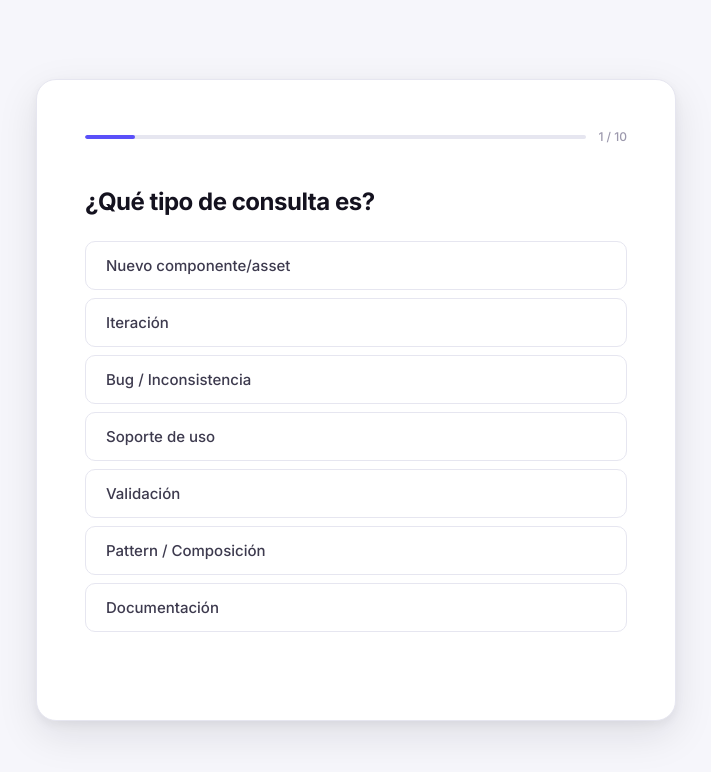
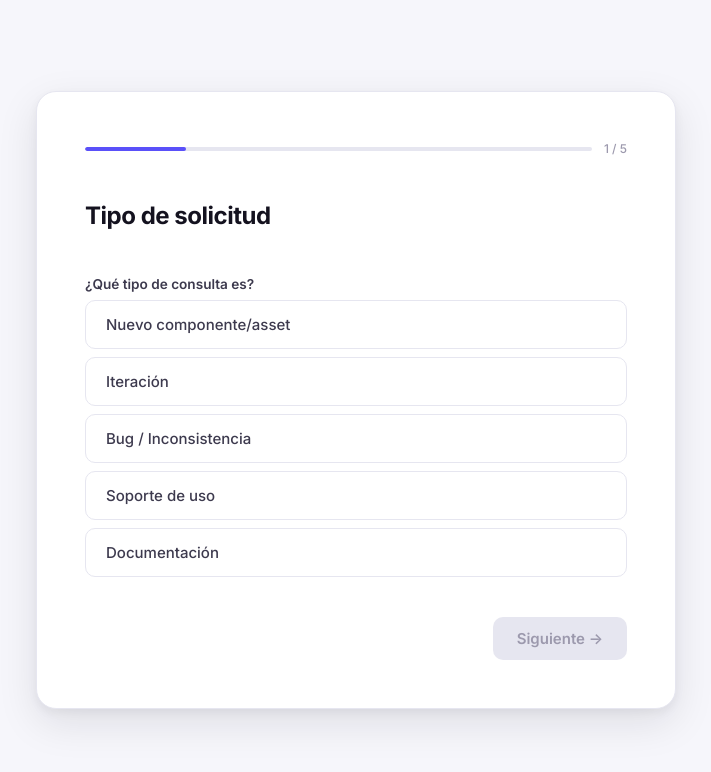
Before and after one commit to PJOGLAR/Fractal, a React (Vite) app: page /request in a window 1280 px wide. Shown: the top 772 px of the page, without its empty margins (284-995 px from the left). Built offline with nearby package versions, Linux system fonts and the light colour scheme.

Commit message:
feat: improved request form with grouped steps and conditional fields, add component specs

```diff
--- a/src/pages/RequestForm.css
+++ b/src/pages/RequestForm.css
@@ -49,11 +49,11 @@
   white-space: nowrap;
 }
 
-/* Question */
-.request-question {
+/* Fields */
+.step-fields {
   display: flex;
   flex-direction: column;
-  gap: 1.5rem;
+  gap: 1.25rem;
   animation: fadeIn 0.2s ease;
 }
 
@@ -62,12 +62,59 @@
   to { opacity: 1; transform: translateY(0); }
 }
 
-.question-text {
+.step-title {
   font-size: 1.5rem;
   font-weight: 700;
   color: var(--color-text);
   letter-spacing: -0.02em;
-  line-height: 1.3;
+}
+
+.field-group {
+  display: flex;
+  flex-direction: column;
+  gap: 0.4rem;
+}
+
+.field-label {
+  font-size: 0.85rem;
+  font-weight: 600;
+  color: var(--color-text-body);
+}
+
+/* Checkbox */
+.checkbox-field {
+  display: flex;
+  align-items: center;
+  gap: 0.625rem;
+  padding: 0.75rem 1rem;
+  border: 1.5px solid var(--color-border);
+  border-radius: var(--radius-md);
+  cursor: pointer;
+  transition: all 0.15s;
+}
+
+.checkbox-field:hover {
+  border-color: var(--color-accent-light);
+  background: var(--color-accent-subtle);
+}
+
+.checkbox-field input[type="checkbox"] {
+  width: 18px;
+  height: 18px;
+  accent-color: var(--brand-primary);
+  cursor: pointer;
+}
+
+.checkbox-label {
+  font-size: 0.9rem;
+  color: var(--color-text-body);
+  font-weight: 500;
+}
+
+.request-textarea.conditional {
+  margin-top: -0.1rem;
+  border-color: var(--color-accent-light);
+  background: var(--brand-quiet);
 }
 
 /* Choices */
@@ -245,5 +292,5 @@
 
 @media (max-width: 640px) {
   .request-card { padding: 2rem 1.5rem; }
-  .question-text { font-size: 1.25rem; }
+  .step-title { font-size: 1.25rem; }
 }
--- a/src/pages/RequestForm.tsx
+++ b/src/pages/RequestForm.tsx
@@ -8,63 +8,121 @@ interface FormData {
   requester: string
   problem: string
   screens: string
-  triedExisting: string
+  triedExisting: boolean
+  triedExistingDetail: string
+  hasBenchmark: boolean
   benchmark: string
+  hasProposal: boolean
   proposal: string
   urgency: string
 }
 
-const STEPS = [
-  { key: 'requestType', question: '¿Qué tipo de consulta es?', type: 'choice', options: ['Nuevo componente/asset', 'Iteración', 'Bug / Inconsistencia', 'Soporte de uso', 'Validación', 'Pattern / Composición', 'Documentación'] },
-  { key: 'assetType', question: '¿Qué tipo de asset involucra?', type: 'choice', options: ['Componente', 'Ícono', 'Ilustración', 'Brand / Logo', 'Token', 'Otro'] },
-  { key: 'team', question: '¿De qué tribu o producto es?', type: 'text', placeholder: 'Ej: Pagos, Onboarding, Mi línea...' },
-  { key: 'requester', question: '¿Quién solicita?', type: 'text', placeholder: 'Tu nombre' },
-  { key: 'problem', question: '¿Qué problema estás intentando resolver?', type: 'textarea', placeholder: 'Describí el contexto y la necesidad...' },
-  { key: 'screens', question: '¿En qué pantallas o flujos se necesita?', type: 'textarea', placeholder: 'Links a Figma o descripción de las pantallas...' },
-  { key: 'triedExisting', question: '¿Probaste con componentes existentes?', type: 'textarea', placeholder: '¿Cuáles probaste y por qué no funcionan?' },
-  { key: 'benchmark', question: '¿Tenés referencias de cómo lo resuelven otros?', type: 'textarea', placeholder: 'Links a productos, DS, o screenshots (2-3 referencias)' },
-  { key: 'proposal', question: '¿Tenés una propuesta diseñada?', type: 'text', placeholder: 'Link al frame de Figma (opcional)' },
-  { key: 'urgency', question: '¿Qué urgencia tiene?', type: 'choice', options: ['Alta', 'Media', 'Baja'] },
+interface Step {
+  key: string
+  title: string
+  fields: Field[]
+}
+
+interface Field {
+  key: string
+  label: string
+  type: 'choice' | 'text' | 'textarea' | 'checkbox' | 'conditional-text'
+  options?: string[]
+  placeholder?: string
+  conditionKey?: string // show only when this key is true
+}
+
+const STEPS: Step[] = [
+  {
+    key: 'type',
+    title: 'Tipo de solicitud',
+    fields: [
+      { key: 'requestType', label: '¿Qué tipo de consulta es?', type: 'choice', options: ['Nuevo componente/asset', 'Iteración', 'Bug / Inconsistencia', 'Soporte de uso', 'Documentación'] },
+    ]
+  },
+  {
+    key: 'asset',
+    title: 'Tipo de asset',
+    fields: [
+      { key: 'assetType', label: '¿Qué tipo de asset involucra?', type: 'choice', options: ['Componente', 'Ícono', 'Ilustración', 'Brand / Logo', 'Token', 'Otro'] },
+    ]
+  },
+  {
+    key: 'who',
+    title: 'Información del solicitante',
+    fields: [
+      { key: 'requester', label: 'Tu nombre', type: 'text', placeholder: 'Nombre y apellido' },
+      { key: 'team', label: 'Tribu / Producto', type: 'text', placeholder: 'Ej: Pagos, Onboarding, Mi línea...' },
+    ]
+  },
+  {
+    key: 'problem',
+    title: 'Contexto del pedido',
+    fields: [
+      { key: 'problem', label: '¿Qué problema estás intentando resolver?', type: 'textarea', placeholder: 'Describí el contexto y la necesidad...' },
+      { key: 'screens', label: 'Pantallas o flujos donde se necesita', type: 'textarea', placeholder: 'Links a Figma o descripción...' },
+    ]
+  },
+  {
+    key: 'research',
+    title: 'Investigación previa',
+    fields: [
+      { key: 'triedExisting', label: '¿Probaste con componentes existentes?', type: 'checkbox' },
+      { key: 'triedExistingDetail', label: '¿Cuáles probaste y por qué no funcionan?', type: 'conditional-text', conditionKey: 'triedExisting', placeholder: 'Ej: probé Button pero no tiene variante con ícono a la derecha...' },
+      { key: 'hasBenchmark', label: '¿Tenés referencias de otros productos?', type: 'checkbox' },
+      { key: 'benchmark', label: 'Links o descripción del benchmark', type: 'conditional-text', conditionKey: 'hasBenchmark', placeholder: 'Links a productos, DS, o screenshots (2-3 referencias)' },
+      { key: 'hasProposal', label: '¿Tenés una propuesta diseñada?', type: 'checkbox' },
+      { key: 'proposal', label: 'Link al frame de Figma', type: 'conditional-text', conditionKey: 'hasProposal', placeholder: 'https://www.figma.com/design/...' },
+    ]
+  },
+  {
+    key: 'urgency',
+    title: 'Urgencia',
+    fields: [
+      { key: 'urgency', label: '¿Qué urgencia tiene?', type: 'choice', options: ['Alta', 'Media', 'Baja'] },
+    ]
+  },
 ]
 
 export function RequestForm() {
   const [step, setStep] = useState(0)
   const [formData, setFormData] = useState<FormData>({
     requestType: '', assetType: '', team: '', requester: '',
-    problem: '', screens: '', triedExisting: '', benchmark: '',
-    proposal: '', urgency: '',
+    problem: '', screens: '', triedExisting: false, triedExistingDetail: '',
+    hasBenchmark: false, benchmark: '', hasProposal: false, proposal: '',
+    urgency: '',
   })
   const [submitted, setSubmitted] = useState(false)
 
-  const currentStep = STEPS[step]
-  const currentValue = formData[currentStep.key as keyof FormData]
-  const isLastStep = step === STEPS.length - 1
-  const canAdvance = currentValue.trim().length > 0
+  // Skip asset type step if not "Nuevo componente/asset"
+  const visibleSteps = STEPS.filter(s => {
+    if (s.key === 'asset' && formData.requestType !== 'Nuevo componente/asset') return false
+    return true
+  })
+  const currentVisibleStep = visibleSteps[step]
+  const isLastVisibleStep = step === visibleSteps.length - 1
 
-  function handleChoice(value: string) {
-    setFormData({ ...formData, [currentStep.key]: value })
-    if (!isLastStep) {
-      setTimeout(() => setStep(step + 1), 200)
+  function canAdvance(): boolean {
+    for (const field of currentVisibleStep.fields) {
+      if (field.type === 'conditional-text') continue
+      if (field.type === 'checkbox') continue
+      const value = formData[field.key as keyof FormData]
+      if (typeof value === 'string' && !value.trim()) return false
     }
+    return true
   }
 
   function handleNext() {
-    if (isLastStep) {
-      handleSubmit()
-    } else {
-      setStep(step + 1)
-    }
+    if (isLastVisibleStep) handleSubmit()
+    else setStep(step + 1)
   }
 
   function handleBack() {
     if (step > 0) setStep(step - 1)
   }
 
-  function handleKeyDown(e: React.KeyboardEvent) {
-    if (e.key === 'Enter' && !e.shiftKey && canAdvance) {
-      e.preventDefault()
-      handleNext()
-    }
+  function updateField(key: string, value: string | boolean) {
+    setFormData({ ...formData, [key]: value })
   }
 
   function handleSubmit() {
@@ -77,7 +135,6 @@ export function RequestForm() {
       assignedTo: '',
       resolvedAt: '',
     }
-    // Save to localStorage (will sync to JSON later)
     const existing = JSON.parse(localStorage.getItem('ds-requests') || '[]')
     existing.unshift(entry)
     localStorage.setItem('ds-requests', JSON.stringify(existing))
@@ -91,7 +148,7 @@ export function RequestForm() {
           <div className="success-icon">✓</div>
           <h2>Solicitud enviada</h2>
           <p>Tu pedido fue registrado. El equipo de DS lo va a revisar en la próxima sesión.</p>
-          <button className="btn-primary" onClick={() => { setSubmitted(false); setStep(0); setFormData({ requestType: '', assetType: '', team: '', requester: '', problem: '', screens: '', triedExisting: '', benchmark: '', proposal: '', urgency: '' }) }}>
+          <button className="btn-primary" onClick={() => { setSubmitted(false); setStep(0); setFormData({ requestType: '', assetType: '', team: '', requester: '', problem: '', screens: '', triedExisting: false, triedExistingDetail: '', hasBenchmark: false, benchmark: '', hasProposal: false, proposal: '', urgency: '' }) }}>
             Enviar otra solicitud
           </button>
         </div>
@@ -105,52 +162,91 @@ export function RequestForm() {
         {/* Progress */}
         <div className="request-progress">
           <div className="progress-bar">
-            <div className="progress-fill" style={{ width: `${((step + 1) / STEPS.length) * 100}%` }} />
+            <div className="progress-fill" style={{ width: `${((step + 1) / visibleSteps.length) * 100}%` }} />
           </div>
-          <span className="progress-text">{step + 1} / {STEPS.length}</span>
+          <span className="progress-text">{step + 1} / {visibleSteps.length}</span>
         </div>
 
-        {/* Question */}
-        <div className="request-question" key={step}>
-          <h2 className="question-text">{currentStep.question}</h2>
+        {/* Step title */}
+        <h2 className="step-title">{currentVisibleStep.title}</h2>
 
-          {currentStep.type === 'choice' && (
+        {/* Fields */}
+        <div className="step-fields" key={step}>
+          {currentVisibleStep.fields.map(field => {
+            // Conditional fields: only show when condition is met
+            if (field.type === 'conditional-text') {
+              const conditionValue = formData[field.conditionKey as keyof FormData]
+              if (!conditionValue) return null
+            }
+
+            return (
+              <div key={field.key} className="field-group">
+                {field.type === 'choice' && (
+                  <>
+                    <label className="field-label">{field.label}</label>
                     <div className="choice-grid">
-              {currentStep.options!.map(option => (
+                      {field.options!.map(option => (
                         <button
                           key={option}
-                  className={`choice-btn ${currentValue === option ? 'selected' : ''}`}
-                  onClick={() => handleChoice(option)}
+                          className={`choice-btn ${formData[field.key as keyof FormData] === option ? 'selected' : ''}`}
+                          onClick={() => updateField(field.key, option)}
                         >
                           {option}
                         </button>
                       ))}
                     </div>
+                  </>
                 )}
 
-          {currentStep.type === 'text' && (
+                {field.type === 'text' && (
+                  <>
+                    <label className="field-label">{field.label}</label>
                     <input
                       type="text"
                       className="request-input"
-              placeholder={currentStep.placeholder}
-              value={currentValue}
-              onChange={e => setFormData({ ...formData, [currentStep.key]: e.target.value })}
-              onKeyDown={handleKeyDown}
-              autoFocus
+                      placeholder={field.placeholder}
+                      value={formData[field.key as keyof FormData] as string}
+                      onChange={e => updateField(field.key, e.target.value)}
+                    />
+                  </>
+                )}
+
+                {field.type === 'textarea' && (
+                  <>
+                    <label className="field-label">{field.label}</label>
+                    <textarea
+                      className="request-textarea"
+                      placeholder={field.placeholder}
+                      value={formData[field.key as keyof FormData] as string}
+                      onChange={e => updateField(field.key, e.target.value)}
+                      rows={3}
+                    />
+                  </>
+                )}
+
+                {field.type === 'checkbox' && (
+                  <label className="checkbox-field">
+                    <input
+                      type="checkbox"
+                      checked={formData[field.key as keyof FormData] as boolean}
+                      onChange={e => updateField(field.key, e.target.checked)}
+                    />
+                    <span className="checkbox-label">{field.label}</span>
+                  </label>
+                )}
+
+                {field.type === 'conditional-text' && (
+                  <textarea
+                    className="request-textarea conditional"
+                    placeholder={field.placeholder}
+                    value={formData[field.key as keyof FormData] as string}
+                    onChange={e => updateField(field.key, e.target.value)}
+                    rows={2}
                   />
                 )}
-
-          {currentStep.type === 'textarea' && (
-            <textarea
-              className="request-textarea"
-              placeholder={currentStep.placeholder}
-              value={currentValue}
-              onChange={e => setFormData({ ...formData, [currentStep.key]: e.target.value })}
-              onKeyDown={handleKeyDown}
-              autoFocus
-              rows={4}
-            />
-          )}
+              </div>
+            )
+          })}
         </div>
 
         {/* Navigation */}
@@ -159,15 +255,13 @@ export function RequestForm() {
             <button className="btn-back" onClick={handleBack}>← Atrás</button>
           )}
           <div className="nav-spacer" />
-          {(currentStep.type !== 'choice' || currentValue) && (
           <button
             className="btn-next"
             onClick={handleNext}
-              disabled={!canAdvance}
+            disabled={!canAdvance()}
           >
-              {isLastStep ? 'Enviar solicitud' : 'Siguiente →'}
+            {isLastVisibleStep ? 'Enviar solicitud' : 'Siguiente →'}
           </button>
-          )}
         </div>
       </div>
     </div>
```
Also changed, not shown: .kiro/steering/agent.md, 69 other files (tests, documents, lock files or other folders). Lines whose indentation alone changed are shown as unchanged.
